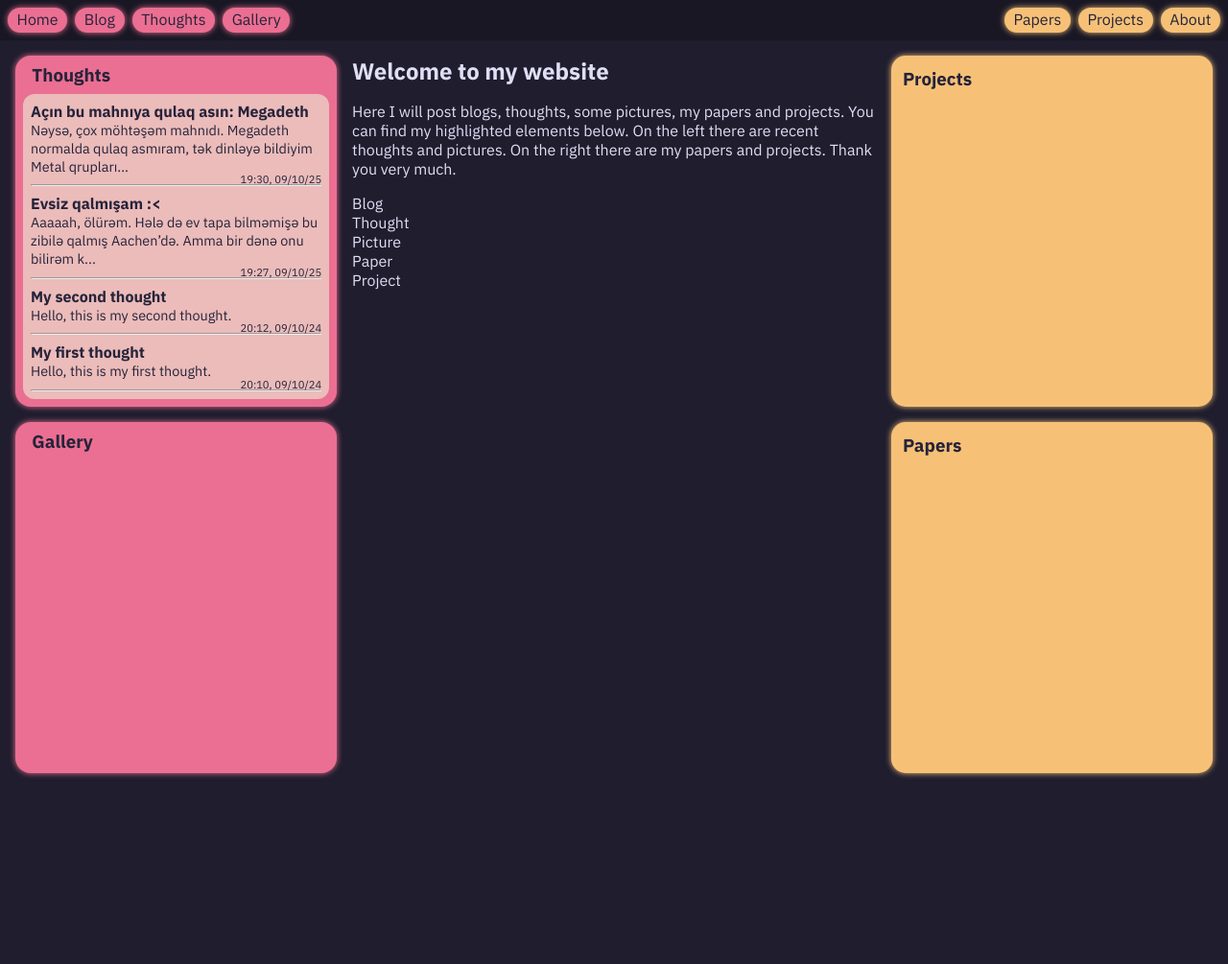
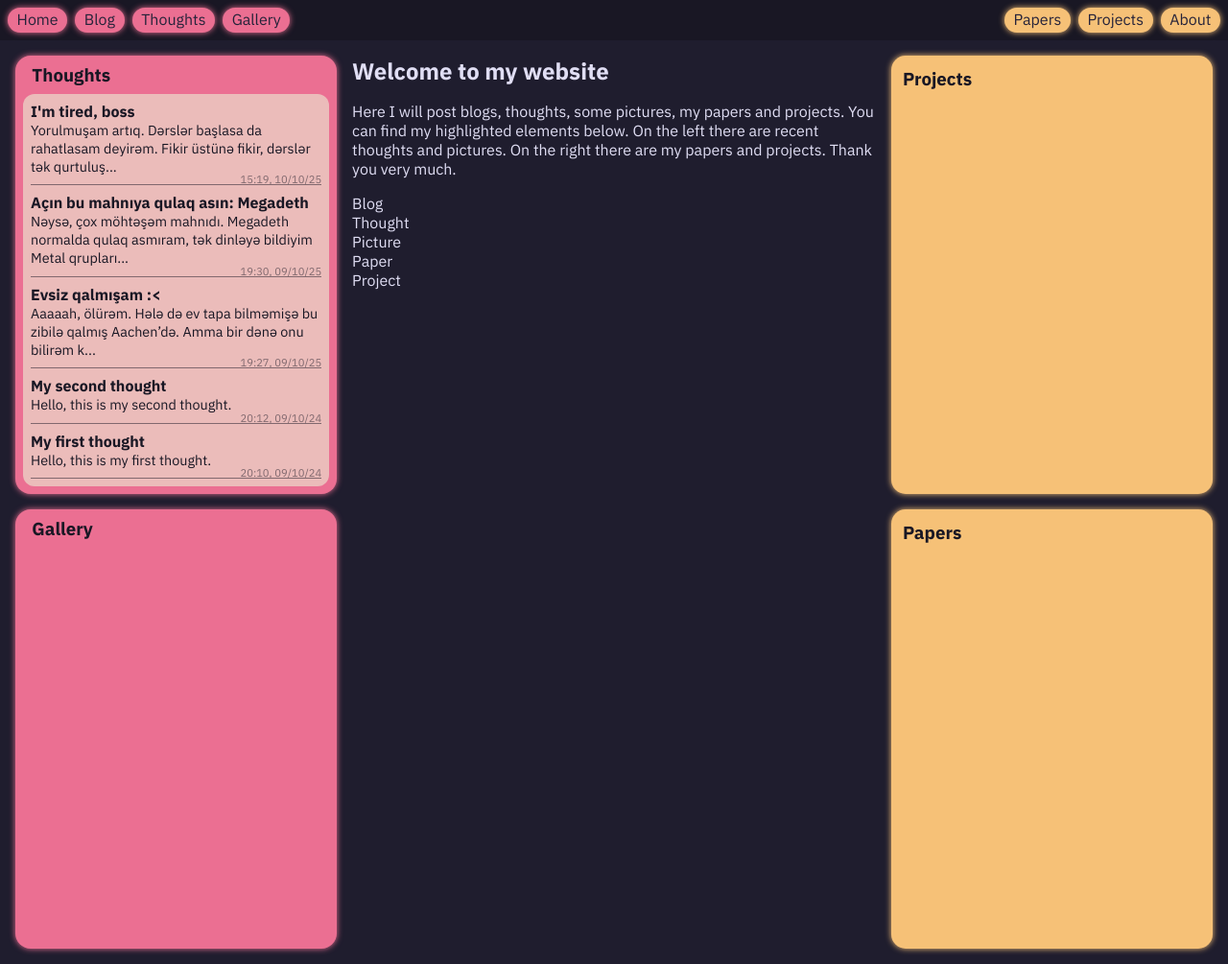
Before and after one commit to alizei35/alizei35.github.io, a Jekyll site: the page built from index.html, in a window 1280 px wide. Shown: the whole page at 96% size. Built offline with Jekyll 4.4.1, drawn with Linux system fonts in a browser that asks for light colours; before the commit the page ends 900 px from its top, so only the background shows below that.

Commit message:
New thought

```diff
--- a/_sass/home.scss
+++ b/_sass/home.scss
@@ -19,7 +19,7 @@
   h3 {padding-left: 0.5em;}
 
   background-color: #eb6f92;
-  color: #26233a;
+  color: #191724;
 
   padding: 0.5em;
   border-radius: 1em;
@@ -39,6 +39,7 @@
 .body-home-left-thoughts-separator {
   margin: 0;
   padding: 0;
+  opacity: 50%;
 }
 
 .body-home-left-thoughts-date {
@@ -49,6 +50,8 @@
 }
 
 .body-home-left-thoughts-line {
+  border: none;
+  border-top: 1px solid #191724;
   margin: 0 0 0.5em 0;
   padding: 0;
 }
@@ -72,7 +75,7 @@
 
 .body-home-right-item {
   background-color: #f6c177;
-  color: #26233a;
+  color: #191724;
 
   padding: 0.75em;
   border-radius: 15px;
--- /dev/null
+++ b/_thoughts/i-am-tired.md
@@ -0,0 +1,10 @@
+---
+title: "I'm tired, boss"
+date: "2025-10-10 15:19:10"
+---
+
+Yorulmuşam artıq. Dərslər başlasa da rahatlasam deyirəm. Fikir üstünə fikir, dərslər tək qurtuluş mənbəyi. I feel Waku Waku when Partial Differential Equations dərsi haqqında fikirləşəndə. Amma eyni şəkildə də "I'm tired, boss."
+
+Welcome to N.H.K'də bir səhnə var, anime təzə başlayanda. Qaqaş evində oturur, yand otaqda otakunun biri full səslə [bu mahnıya](https://music.youtube.com/watch?v=cTRSLWncUZc&si=gznnYJU7fTLlWKnV) qulaq asır. Hal hazırda elə hiss eləyirəm.
+
+Nəysə, bye.
```
Also changed, not shown: _thoughts/evsiz-qalmisam.md (+1 -1 lines), _thoughts/my-first-thought.md (+1 -1 lines), _thoughts/my-second-thought.md (+1 -1 lines), _thoughts/youthanasia.md (+1 -1 lines).
